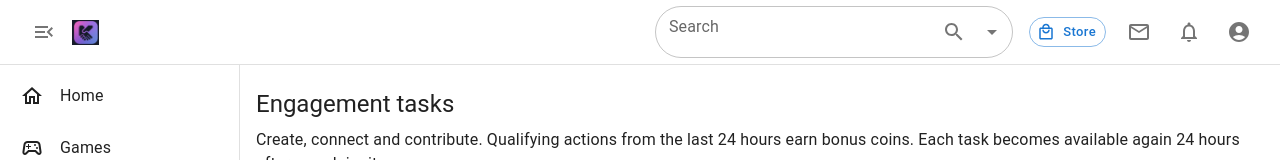
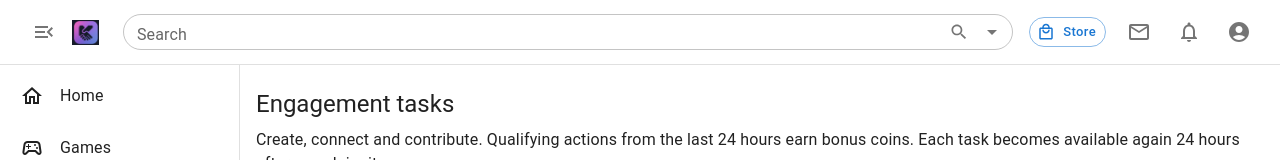
Before and after one commit to kwonnet/kwonweb, a Next.js app: page /tasks in a window 1280 px wide. Shown: the top 160 px of the page. Built offline with nearby package versions, Linux system fonts and the light colour scheme; no server answers; what @mui/material-nextjs would draw is missing.

Commit message:
fix navbar and tasks display buttons

```diff
--- a/src/app/(dashboard)/CustomLayout.tsx
+++ b/src/app/(dashboard)/CustomLayout.tsx
@@ -48,7 +48,7 @@
         <IconButton aria-label="Open navigation" aria-expanded={mobileOpen} onClick={() => setMobileOpen(value => !value)} sx={{ display: { md: "none" } }}><MenuIcon /></IconButton>
         <IconButton aria-label={collapsed ? "Expand navigation" : "Collapse navigation"} aria-expanded={!collapsed} onClick={() => setCollapsed(value => !value)} sx={{ display: { xs: "none", md: "inline-flex" } }}><MenuOpenIcon /></IconButton>
         <Link href="/" aria-label={`${constant.siteName} home`}><Box component="img" src="/logo.png" alt="" sx={{ height: 25, display: "block" }} /></Link>
-        <Box sx={{ flex: 1 }} />
+        <Box sx={{ flex: 1, display: {xs: 'block', lg: 'none'} }} />
         {CustomToolbar}
       </Toolbar>
     </AppBar>
--- a/src/app/(dashboard)/tasks/PageClient.tsx
+++ b/src/app/(dashboard)/tasks/PageClient.tsx
@@ -35,7 +35,7 @@
     <LinearProgress variant="determinate" value={Math.min(100,100*task.progress/task.target)} sx={{mb:2,borderRadius:1}}/>
     {!task.enabled&&<Alert severity="info" sx={{mb:1}}>This task is currently disabled.</Alert>}
     {remaining>0&&<Typography variant="body2" color="text.secondary" sx={{mb:1}}>Available in {Math.floor(remaining/3600000)}h {Math.floor(remaining/60000)%60}m</Typography>}
-    <Button variant="contained" sx={{mt:'auto'}} disabled={!!pending||!task.enabled||remaining>0} onClick={()=>void claim(task)}>{pending===task.id?'Checking…':'Check eligibility & claim'}</Button>
+    <Button variant="outlined" sx={{mt:'auto'}} disabled={!!pending||!task.enabled||remaining>0} onClick={()=>void claim(task)}>{pending===task.id?'Checking…':'Check eligibility & claim'}</Button>
     {user&&['ADMIN','SUPER'].includes(user.role)&&<Box sx={{mt:2,pt:2,borderTop:1,borderColor:'divider'}}><Stack direction="row" spacing={2} sx={{alignItems:'center'}}><Typography variant="body2">Enabled</Typography><Switch checked={task.enabled} disabled={!!pending} onChange={(_,enabled)=>void change(task,{enabled})}/><TextField size="small" label="Required count" type="number" defaultValue={task.target} key={task.target} slotProps={{htmlInput:{min:1,max:1000}}} onBlur={event=>{const target=Number(event.target.value);if(Number.isInteger(target)&&target>0&&target<=1000&&target!==task.target)void change(task,{target});}}/></Stack></Box>}
    </Paper></Grid>;
   })}</Grid>
--- a/src/components/common/CustomToolbarActions.tsx
+++ b/src/components/common/CustomToolbarActions.tsx
@@ -46,7 +46,9 @@
         direction="row"
         spacing={{lg: 2, md: 2, sm: 1, xs: 1}}
         sx={{
-          alignItems: "center"
+          alignItems: "center",
+          flex: {lg: 1},
+          minWidth: 0
         }}
       >
         <SearchToolbar />
--- a/src/components/common/SearchToolbar.tsx
+++ b/src/components/common/SearchToolbar.tsx
@@ -35,7 +35,7 @@
   const submit = () => { if (query) { router.push(searchHref(query, 'typed_query')); close(); } };
   return <>
     <IconButton aria-label="Open search" onClick={() => { if (open) close(); else setOpen(true); }} sx={{ display: { xs: 'inline-flex', lg: 'none' } }}><SearchOutlinedIcon /></IconButton>
-    <Box component="form" onSubmit={event => { event.preventDefault(); submit(); }} sx={{ display: { xs: open ? 'flex' : 'none', lg: 'flex' }, position: { xs: 'absolute', lg: 'relative' }, width: { xs: 'calc(100% - 32px)', lg: 'clamp(240px, 28vw, 440px)' }, maxWidth: { xs: 440, lg: 440 }, left: { xs: '50%', lg: 'auto' }, transform: { xs: 'translateX(-50%)', lg: 'none' }, top: { xs: 64, lg: 'auto' }, flexShrink: 1 }}>
+    <Box component="form" onSubmit={event => { event.preventDefault(); submit(); }} sx={{ display: { xs: open ? 'flex' : 'none', lg: 'flex' }, position: { xs: 'absolute', lg: 'relative' }, width: { xs: 'calc(100% - 32px)', lg: '100%' }, minWidth: 0, flex: {lg: 1}, left: { xs: '50%', lg: 'auto' }, transform: { xs: 'translateX(-50%)', lg: 'none' }, top: { xs: 64, lg: 'auto' }, flexShrink: 1 }}>
       <Autocomplete fullWidth value={null} inputValue={value} options={ready ? data : []} filterOptions={options => options}
         open={focused && !!query} onOpen={() => setFocused(true)} onClose={() => setFocused(false)}
         onInputChange={(_, text, reason) => { if (reason === 'input' || reason === 'clear') setDraft({ routeQuery, value: text.slice(0, 200) }); }}
@@ -55,7 +55,7 @@
         renderInput={props => <TextField {...props} size="small" label="Search" onFocus={() => setFocused(true)} slotProps={{
           ...props.slotProps,
           htmlInput: { ...props.slotProps.htmlInput, maxLength: 200 },
-          input: { ...props.slotProps.input, sx: { borderRadius: 30, bgcolor: 'background.paper' }, endAdornment: <>{loading && <CircularProgress size={18} />}<IconButton type="submit" aria-label="Search"><SearchOutlinedIcon /></IconButton>{props.slotProps.input.endAdornment}</> },
+          input: { ...props.slotProps.input, sx: { borderRadius: 30, bgcolor: 'background.paper', height: 36, py: '0 !important', '& .MuiAutocomplete-input': {py: '4px !important'} }, endAdornment: <>{loading && <CircularProgress size={18} />}<IconButton size="small" type="submit" aria-label="Search"><SearchOutlinedIcon fontSize="small" /></IconButton>{props.slotProps.input.endAdornment}</> },
         }} />}
       />
     </Box>
```
